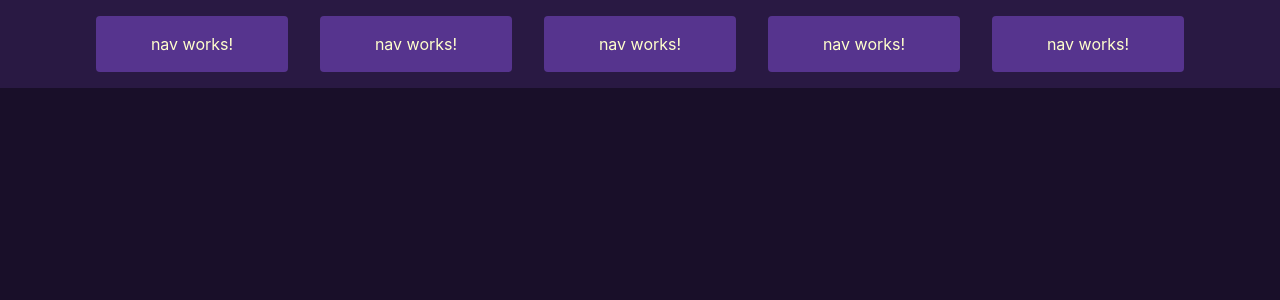
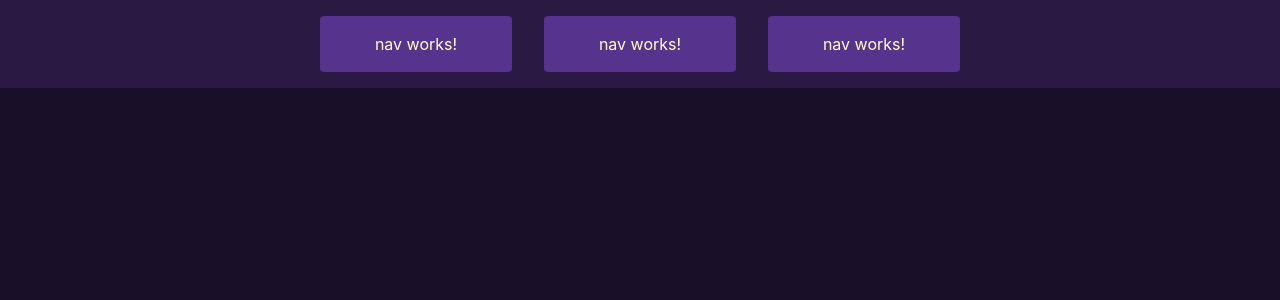
Before and after one commit to calbers1/playground, an Angular app: page / in a window 1280 px wide. Shown: the top 300 px of the page. Built offline with nearby package versions, Linux system fonts and the light colour scheme.

Commit message:
removed some buttons

```diff
--- a/src/app/nav/nav.component.html
+++ b/src/app/nav/nav.component.html
@@ -2,6 +2,4 @@
 <div class="btn btn-primary">nav works!</div>
 <div class="btn btn-primary">nav works!</div>
 <div class="btn btn-primary">nav works!</div>
-<div class="btn btn-primary">nav works!</div>
-<div class="btn btn-primary">nav works!</div>
 </div>
```
